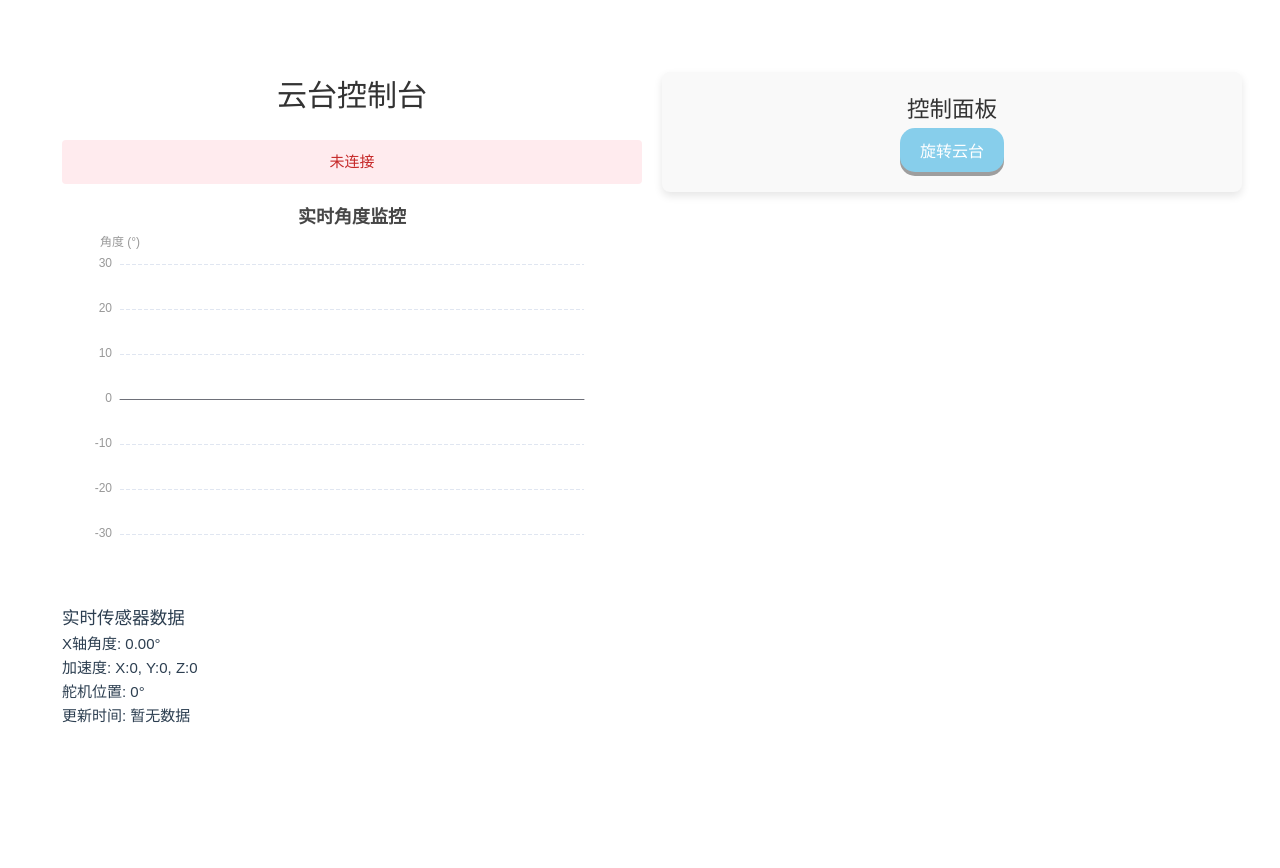
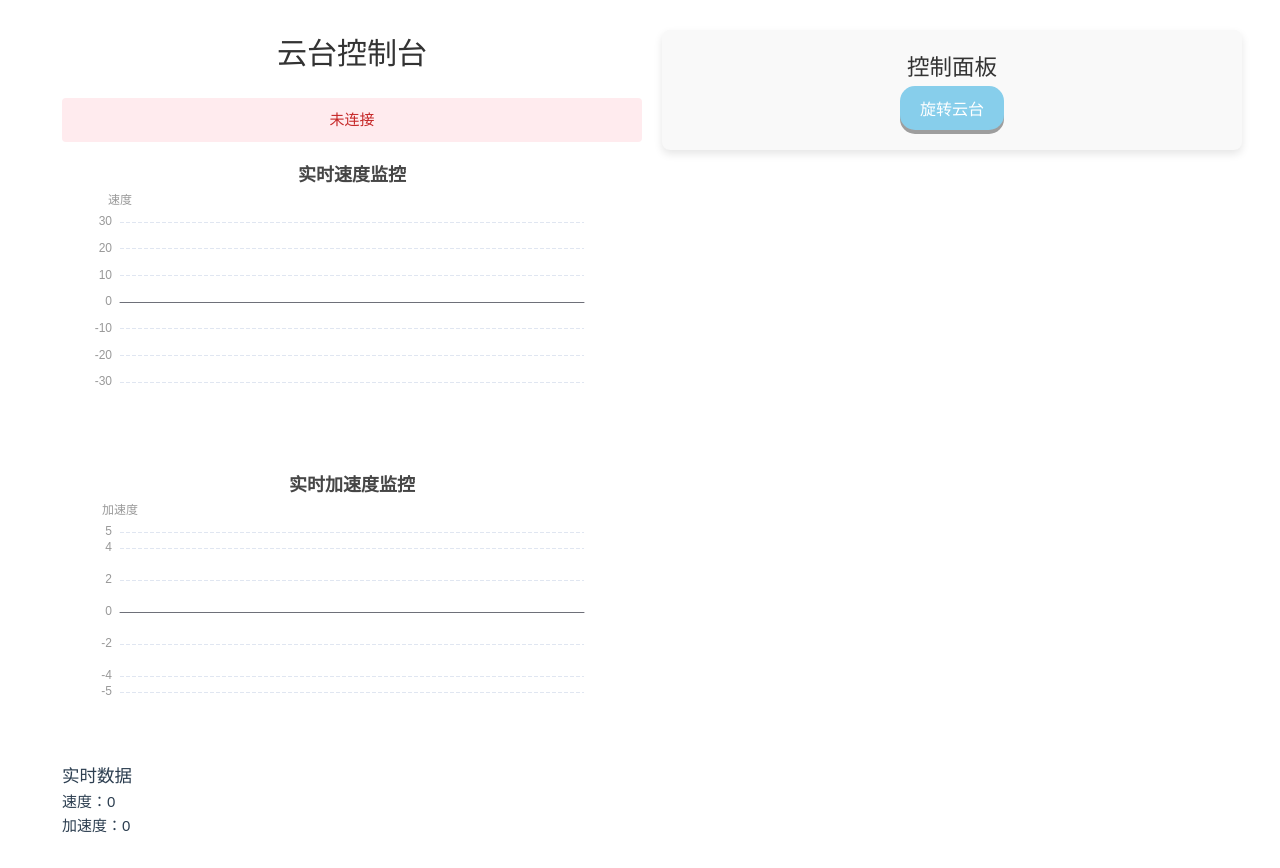
Before and after one commit to Re-Lyz/AU3324-project, a Vue app in the folder console/frontend/: page / in a window 1280 px wide. Before the commit the page ends 800 px from the top, so only its background shows below. Built offline with nearby package versions, Linux system fonts and the light colour scheme; no server answers.

Commit message:
修改前后端通信数据格式

```diff
--- a/console/frontend/src/App.vue
+++ b/console/frontend/src/App.vue
@@ -9,15 +9,9 @@
 
       <!-- 显示传感器数据 -->
       <div class="sensor-data">
-        <h3>实时传感器数据</h3>
-        <p>X轴角度: {{ sensorData.angleX.toFixed(2) }}°</p>
-        <p>加速度:
-          X:{{ sensorData.accX }},
-          Y:{{ sensorData.accY }},
-          Z:{{ sensorData.accZ }}
-        </p>
-        <p>舵机位置: {{ sensorData.servoPosition }}°</p>
-        <p>更新时间: {{ sensorData.timestamp || '暂无数据' }}</p>
+        <h3>实时数据</h3>
+        <p>速度：{{ sensorData.speed }}</p>
+        <p>加速度：{{ sensorData.acceleration }}</p>
       </div>
     </div>
 
@@ -42,11 +36,8 @@ export default {
     const SERVER_PORT = 8081;
     let socket = null;
     let sensorData = ref({
-      angleX: 0,
-      accX: 0,
-      accY: 0,
-      accZ: 0,
-      servoPosition: 0,
+      speed: 0.0,
+      acceleration: 0.0,
       timestamp: null
     });
 
@@ -67,17 +58,14 @@ export default {
           if (type === 'sensor_data') {
             // 更新传感器数据
             sensorData.value = {
-              angleX: parseFloat(data.angleX),
-              accX: parseInt(data.accX),
-              accY: parseInt(data.accY),
-              accZ: parseInt(data.accZ),
-              servoPosition: parseInt(data.servoPosition),
+              speed: parseFloat(data.speed),
+              acceleration: parseFloat(data.acceleration),
               timestamp: data.lastUpdate
             };
 
             // 更新图表
             if (chart.value) {
-              chart.value.updateChart(sensorData.value.angleX);
+              chart.value.updateChart(sensorData.value.speed, sensorData.value.acceleration);
             }
 
           } else if (type === 'status') {
--- a/console/frontend/src/components/AngleChart.vue
+++ b/console/frontend/src/components/AngleChart.vue
@@ -1,6 +1,13 @@
 <template>
   <div class="angle-chart-container">
-    <v-chart class="chart" :option="chartOption" autoresize />
+    <div class="chart-group">
+      <div class="chart-wrapper">
+        <v-chart class="chart" :option="speedChartOption" autoresize />
+      </div>
+      <div class="chart-wrapper">
+        <v-chart class="chart" :option="accelerationChartOption" autoresize />
+      </div>
+    </div>
   </div>
 </template>
 
@@ -34,14 +41,15 @@ export default {
   },
 
   setup(props) {
-    const chartOption = ref({
+    // Speed Chart Configuration
+    const speedChartOption = ref({
       title: {
-        text: '实时角度监控',
+        text: '实时速度监控',
         left: 'center'
       },
       tooltip: {
         trigger: 'axis',
-        formatter: '{b}<br/>角度: {c}°'
+        formatter: '{b}<br/>速度: {c}°'
       },
       xAxis: {
         type: 'category',
@@ -52,7 +60,7 @@ export default {
       },
       yAxis: {
         type: 'value',
-        name: '角度 (°)',
+        name: '速度',
         min: -30,
         max: 30,
         axisLine: {
@@ -68,7 +76,7 @@ export default {
       },
       series: [
         {
-          name: '角度',
+          name: '速度',
           type: 'line',
           smooth: true,
           data: [],
@@ -96,22 +104,93 @@ export default {
       animationDuration: 300
     });
 
-    const updateChart = (angle) => {
+    // Acceleration Chart Configuration
+    const accelerationChartOption = ref({
+      title: {
+        text: '实时加速度监控',
+        left: 'center'
+      },
+      tooltip: {
+        trigger: 'axis',
+        formatter: '{b}<br/>加速度: {c} m/s²'
+      },
+      xAxis: {
+        type: 'category',
+        data: [],
+        axisLabel: {
+          show: false
+        }
+      },
+      yAxis: {
+        type: 'value',
+        name: '加速度',
+        min: -5,
+        max: 5,
+        axisLine: {
+          lineStyle: {
+            color: '#999'
+          }
+        },
+        splitLine: {
+          lineStyle: {
+            type: 'dashed'
+          }
+        }
+      },
+      series: [
+        {
+          name: '加速度',
+          type: 'line',
+          smooth: true,
+          data: [],
+          lineStyle: {
+            width: 3,
+            color: '#91CC75'
+          },
+          itemStyle: {
+            color: '#91CC75'
+          },
+          markLine: {
+            silent: true,
+            data: [
+              {
+                yAxis: 0,
+                lineStyle: {
+                  color: '#FF5722',
+                  type: 'dashed'
+                }
+              }
+            ]
+          }
+        }
+      ],
+      animationDuration: 300
+    });
+
+    const updateChart = (speed, acceleration) => {
       const now = new Date();
       const time = `${now.getHours()}:${now.getMinutes()}:${now.getSeconds()}`;
 
-      // 限制数据点数量
-      if (chartOption.value.xAxis.data.length > 50) {
-        chartOption.value.xAxis.data.shift();
-        chartOption.value.series[0].data.shift();
+      // Update speed chart
+      if (speedChartOption.value.xAxis.data.length > 50) {
+        speedChartOption.value.xAxis.data.shift();
+        speedChartOption.value.series[0].data.shift();
       }
+      speedChartOption.value.xAxis.data.push(time);
+      speedChartOption.value.series[0].data.push(speed);
 
-      chartOption.value.xAxis.data.push(time);
-      chartOption.value.series[0].data.push(angle);
+      // Update acceleration chart
+      if (accelerationChartOption.value.xAxis.data.length > 50) {
+        accelerationChartOption.value.xAxis.data.shift();
+        accelerationChartOption.value.series[0].data.shift();
+      }
+      accelerationChartOption.value.xAxis.data.push(time);
+      accelerationChartOption.value.series[0].data.push(acceleration);
     };
 
     return {
-      chartOption,
+      speedChartOption,
+      accelerationChartOption,
       updateChart
     };
   }
@@ -121,8 +200,21 @@ export default {
 <style scoped>
 .angle-chart-container {
   width: 100%;
-  height: 400px;
+  height: 600px; /* Increased height to accommodate two charts */
 }
+
+.chart-group {
+  display: flex;
+  flex-direction: column;
+  gap: 20px;
+  height: 100%;
+}
+
+.chart-wrapper {
+  flex: 1;
+  height: 50%;
+}
+
 .chart {
   width: 100%;
   height: 100%;
```
Also changed, not shown: 1 other file (tests, documents, lock files or other folders).
